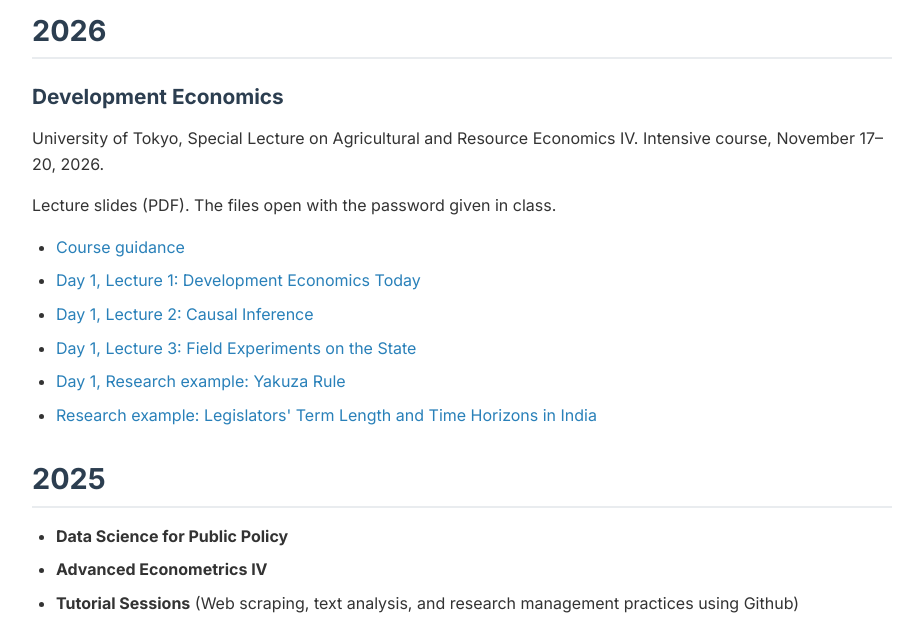
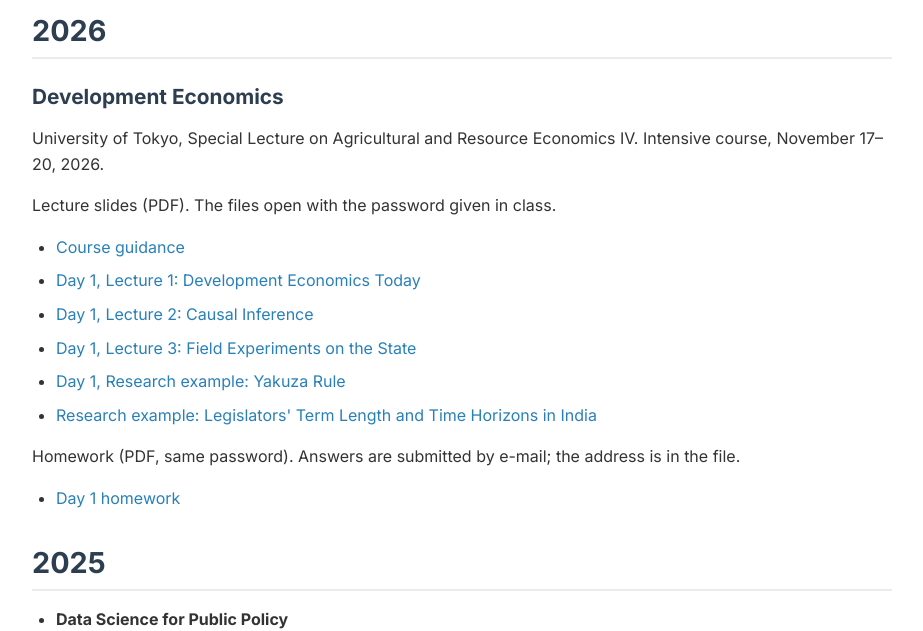
Before and after one commit to JunGoto01/JunGoto01.github.io, a plain HTML site: page teaching.html in a window 1280 px wide. Shown: the part 187-818 px from the top of the page, without its empty margins (178-1101 px from the left). Drawn offline with Linux system fonts and the light colour scheme.

Commit message:
Add the Day 1 homework to the Development Economics (UTokyo 2026) materials
Password-protected PDF, with the same password as the slides. Answers
are submitted by e-mail.

Co-Authored-By: Claude Fable 5.2 <noreply@anthropic.com>

```diff
--- a/teaching.html
+++ b/teaching.html
@@ -56,6 +56,13 @@
                 <li><a href="assets/pdf/utokyo-development-economics-2026/05-research-example-term-length.pdf">Research
                         example: Legislators' Term Length and Time Horizons in India</a></li>
             </ul>
+            <p>
+                Homework (PDF, same password). Answers are submitted by e-mail; the address is in the file.
+            </p>
+            <ul>
+                <li><a href="assets/pdf/utokyo-development-economics-2026/day-01-homework.pdf">Day 1
+                        homework</a></li>
+            </ul>
         </section>
 
         <section>
```
Also changed, not shown: 1 other file.
